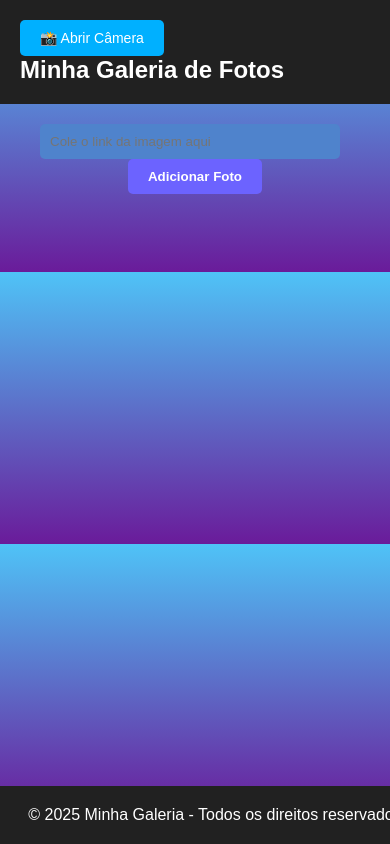
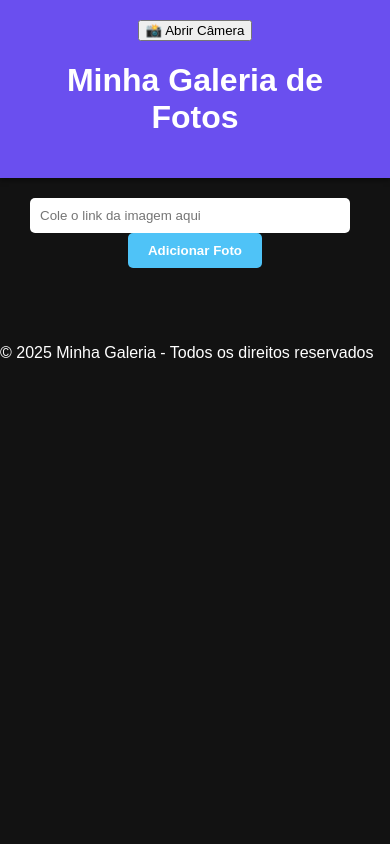
Before and after one commit to sabrinaalves-1/galeria.setec, a plain HTML site: page index.html in a window 390 px wide. Drawn offline with Linux system fonts and the light colour scheme.

Commit message:
Update style.css

```diff
--- a/style.css
+++ b/style.css
@@ -1,41 +1,18 @@
-/* Corpo */
 body {
   font-family: Arial, sans-serif;
+  background: #121212;
+  color: #fff;
   margin: 0;
   padding: 0;
-  background: linear-gradient(to bottom, #4FC3F7, #6A1B9A); /* Degradê Azul e Roxo */
-  color: #fff;
 }
 
-/* Cabeçalho */
 header {
-  background-color: #212121;
+  background: #6a4fef; /* roxo claro */
   padding: 20px;
-  display: flex;
-  justify-content: space-between;
-  align-items: center;
-  position: sticky;
-  top: 0;
-  z-index: 100;
+  text-align: center;
+  box-shadow: 0 2px 5px rgba(0,0,0,0.5);
 }
 
-/* Menu */
-.menu button {
-  background-color: #00B0FF;
-  color: #fff;
-  padding: 10px 20px;
-  border: none;
-  border-radius: 5px;
-  cursor: pointer;
-  font-size: 16px;
-}
-
-.menu h1 {
-  font-size: 24px;
-  margin: 0;
-}
-
-/* Seção de adicionar foto */
 .add-photo {
   text-align: center;
   margin: 20px;
@@ -47,13 +24,11 @@ header {
   border-radius: 5px;
   border: none;
   margin-right: 10px;
-  background: #4F83CC;
-  color: #fff;
 }
 
 .add-photo button {
   padding: 10px 20px;
-  background: #6C63FF;
+  background: #4fc3f7; /* azul claro */
   border: none;
   border-radius: 5px;
   cursor: pointer;
@@ -61,10 +36,9 @@ header {
   font-weight: bold;
 }
 
-/* Galeria */
 .gallery {
   display: grid;
-  grid-template-columns: repeat(auto-fit, minmax(250px, 1fr));
+  grid-template-columns: repeat(auto-fit, minmax(200px, 1fr));
   gap: 15px;
   padding: 20px;
 }
@@ -74,8 +48,6 @@ header {
   overflow: hidden;
   cursor: pointer;
   transition: transform 0.3s;
-  background: #212121;
-  border-radius: 8px;
 }
 
 .photo-container img {
@@ -96,45 +68,41 @@ header {
   right: 10px;
   color: rgba(255, 255, 255, 0.7);
   font-size: 12px;
-  background: rgba(0, 0, 0, 0.5);
+  background: rgba(0,0,0,0.5);
   padding: 2px 6px;
   border-radius: 3px;
   pointer-events: none;
 }
 
-.photo-container p {
-  color: #fff;
-  text-align: center;
-  padding: 10px;
-  margin: 0;
+/* Modal */
+.modal {
+  position: fixed;
+  top: 0;
+  left: 0;
+  width: 100%;
+  height: 100%;
+  background: rgba(0,0,0,0.9);
+  display: flex;
+  justify-content: center;
+  align-items: center;
+  z-index: 999;
+  display: none;
 }
 
-/* Rodapé */
-footer {
-  background: #212121;
-  padding: 20px;
-  text-align: center;
-  position: fixed;
-  width: 100%;
-  bottom: 0;
-  color: #fff;
+.modal img {
+  max-width: 90%;
+  max-height: 90%;
+  box-shadow: 0 0 20px #000;
 }
 
-.footer-content p {
-  margin: 0;
+.remove-btn {
+  position: absolute;
+  top: 10px;
+  right: 10px;
+  background: #ff4081;
+  color: #fff;
+  border: none;
+  padding: 5px;
+  border-radius: 5px;
+  cursor: pointer;
 }
-
-/* Responsividade para dispositivos móveis */
-@media (max-width: 768px) {
-  .add-photo input {
-    width: 80%;
-  }
-
-  .menu button {
-    font-size: 14px;
-  }
-
-  .gallery {
-    grid-template-columns: repeat(auto-fit, minmax(200px, 1fr));
-  }
-}
```
